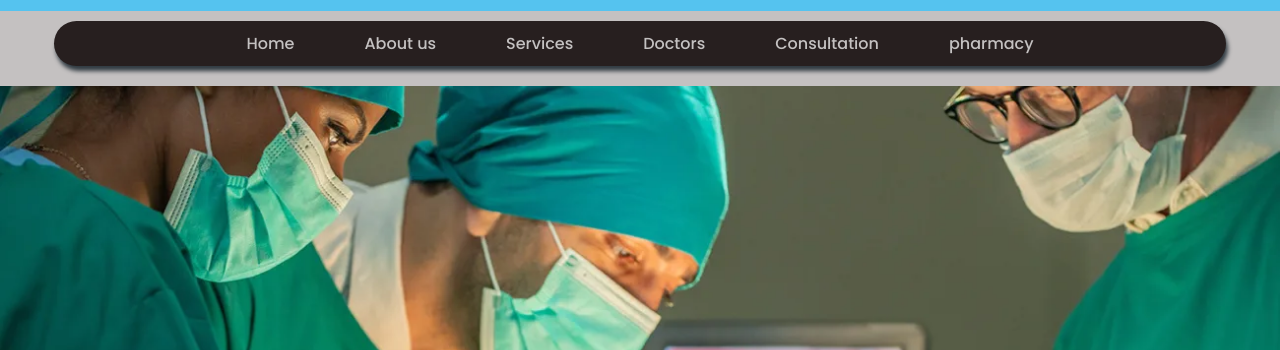
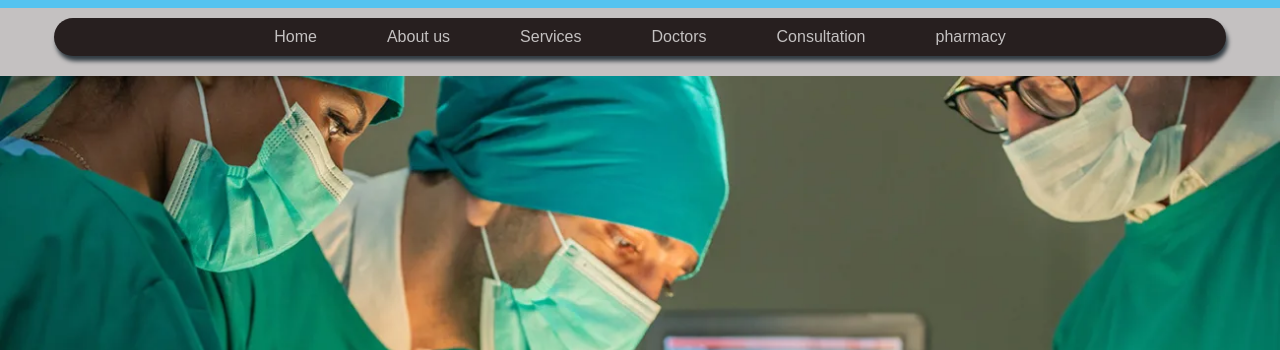
Before and after one commit to creampuffs234/bedrocks, a plain HTML site: page index.html in a window 1280 px wide. Shown: the part 148-498 px from the top of the page. Drawn offline with Linux system fonts and the light colour scheme.

Commit message:
very final edit

```diff
--- a/index.html
+++ b/index.html
@@ -3,8 +3,9 @@
 <head>
     <meta charset="UTF-8">
     <meta name="viewport" content="width=device-width, initial-scale=1.0">
-    <link href="https://fonts.googleapis.com/css2?family=Poppins:wght@400;500;600&display=swap" rel="stylesheet">
     <link rel="icon" type="image/png" href="favicon/android-chrome-192x192.png">
+    <link rel="shortcut icon" href="favicon/favicon.ico" type="image/ico">
+    <link rel="manifest" href="favicon/site.webmanifest">
     <title>Home</title>
     <link rel="stylesheet" href="styles/index.css">
     <link rel="stylesheet" href="styles/H&F.css">
```
Also changed, not shown: Doctors.html (+2 -0 lines), conslutation.html (+2 -0 lines), pharmacy.html (+2 -0 lines), registration.html (+2 -0 lines), services.html (+2 -0 lines).
